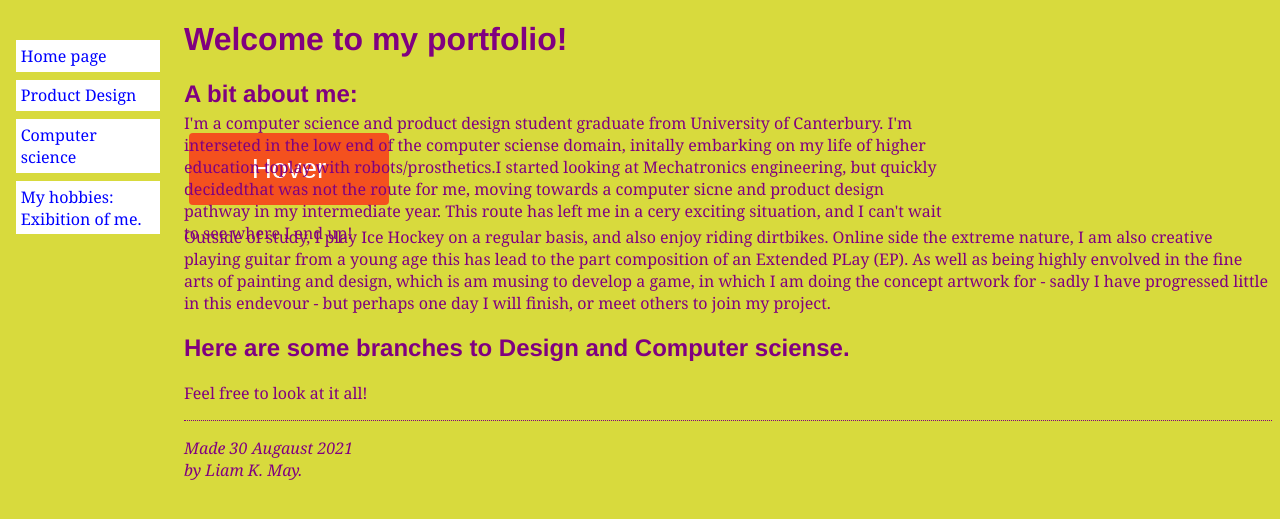
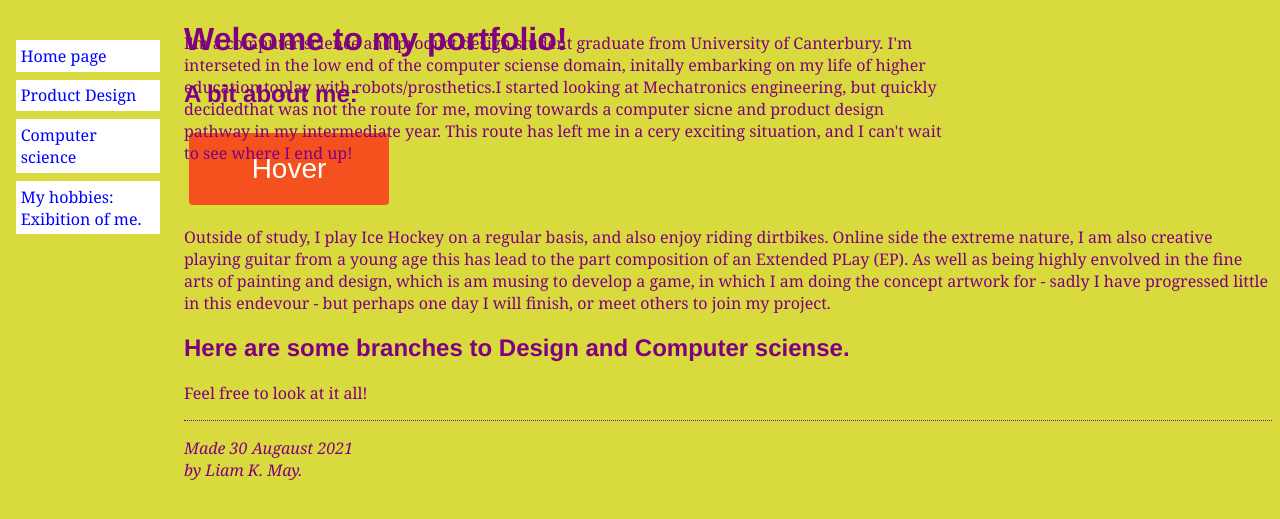
Before and after one commit to TheTriangleTrippa/Portfolio, a Jekyll site: the page built from index.html, in a window 1280 px wide. Shown: the top 519 px of the page. Built offline with Jekyll 4.4.1, drawn with Linux system fonts in a browser that asks for light colours.

Commit message:
Update stylesheet.css

```diff
--- a/assets/css/stylesheet.css
+++ b/assets/css/stylesheet.css
@@ -17,7 +17,7 @@ body {
 
        p.bio {
     position: absolute;
-    top: 6em;
+    top: 1em;
     left: 12;
     width: 60% }
 
```
